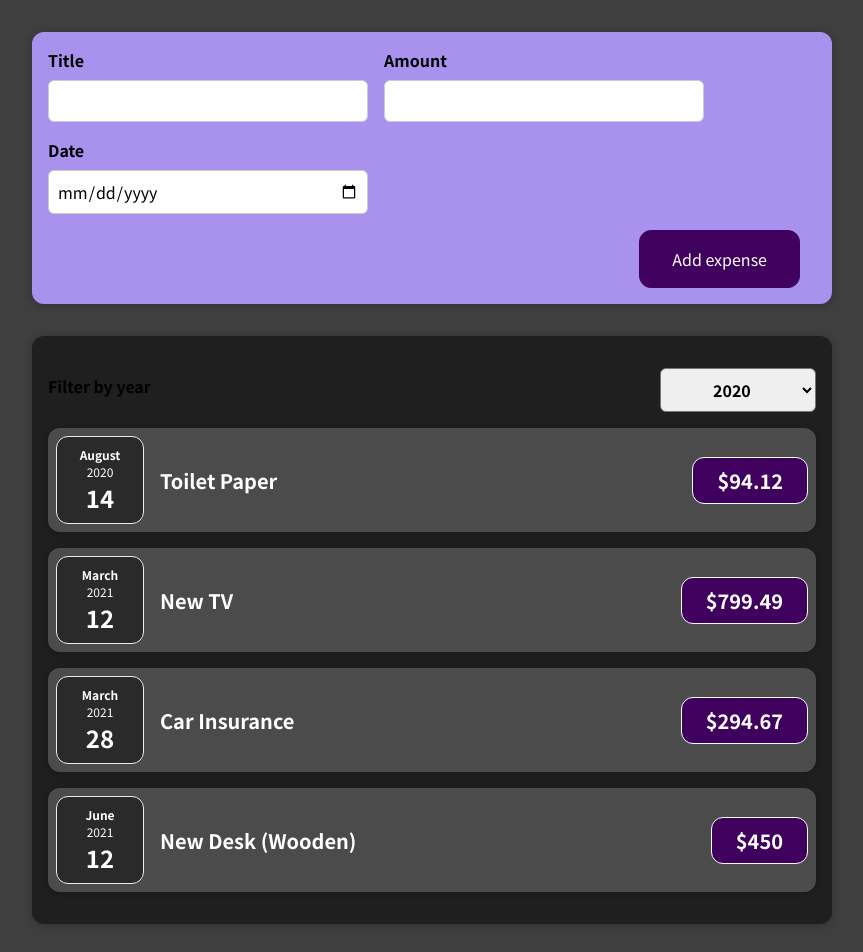
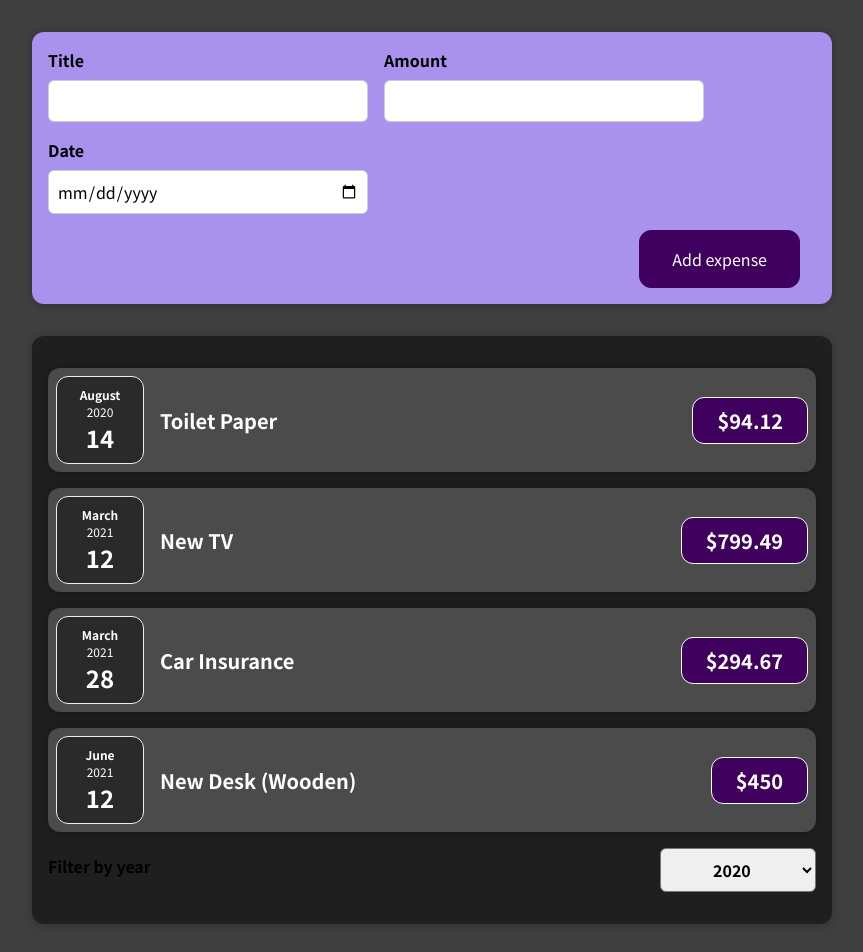
Before and after one commit to mankojanos/React_udemy_expense_tracker, a React (Create React App) app in the folder react-complete-guide/: page / in a window 1280 px wide. Shown: the top 952 px of the page, without its empty margins (208-1071 px from the left). Built offline with nearby package versions, Linux system fonts and the light colour scheme.

Commit message:
Rendeing lists of data

```diff
--- a/react-complete-guide/src/components/Expenses/Expenses.js
+++ b/react-complete-guide/src/components/Expenses/Expenses.js
@@ -5,32 +5,28 @@ import "./Expenses.css";
 import ExpensesFilter from "../ExpensesFilter/ExpensesFilter";
 
 const Expenses = (props) => {
+  const [filteredYear, setFilteredYear] = useState("2020");
 
-  const [filteredYear, setFilteredYear] = useState('2020')
-
-  const filterChangeHandler = selectedYear => {
-    setFilteredYear(selectedYear)
-  }
-
-  const results = [];
-
-  props.items.forEach((exp, index) => {
-    results.push(
-      <ExpenseItem
-        key={props.items[index].id}
-        title={props.items[index].title}
-        amount={props.items[index].amount}
-        date={props.items[index].date}
-      />
-    );
-  });
-
+  const filterChangeHandler = (selectedYear) => {
+    setFilteredYear(selectedYear);
+  };
   return (
     <div>
-      <Card className="expenses"><ExpensesFilter selected={filteredYear} onChangeFilter = {filterChangeHandler}/>{results}</Card>
+      <Card className="expenses">
+        {props.items.map((expense) => (
+          <ExpenseItem
+            title={expense.title}
+            amount={expense.amount}
+            date={expense.date}
+          />
+        ))}
+        <ExpensesFilter
+          selected={filteredYear}
+          onChangeFilter={filterChangeHandler}
+        />
+      </Card>
     </div>
   );
-
 };
 
 export default Expenses;
```
